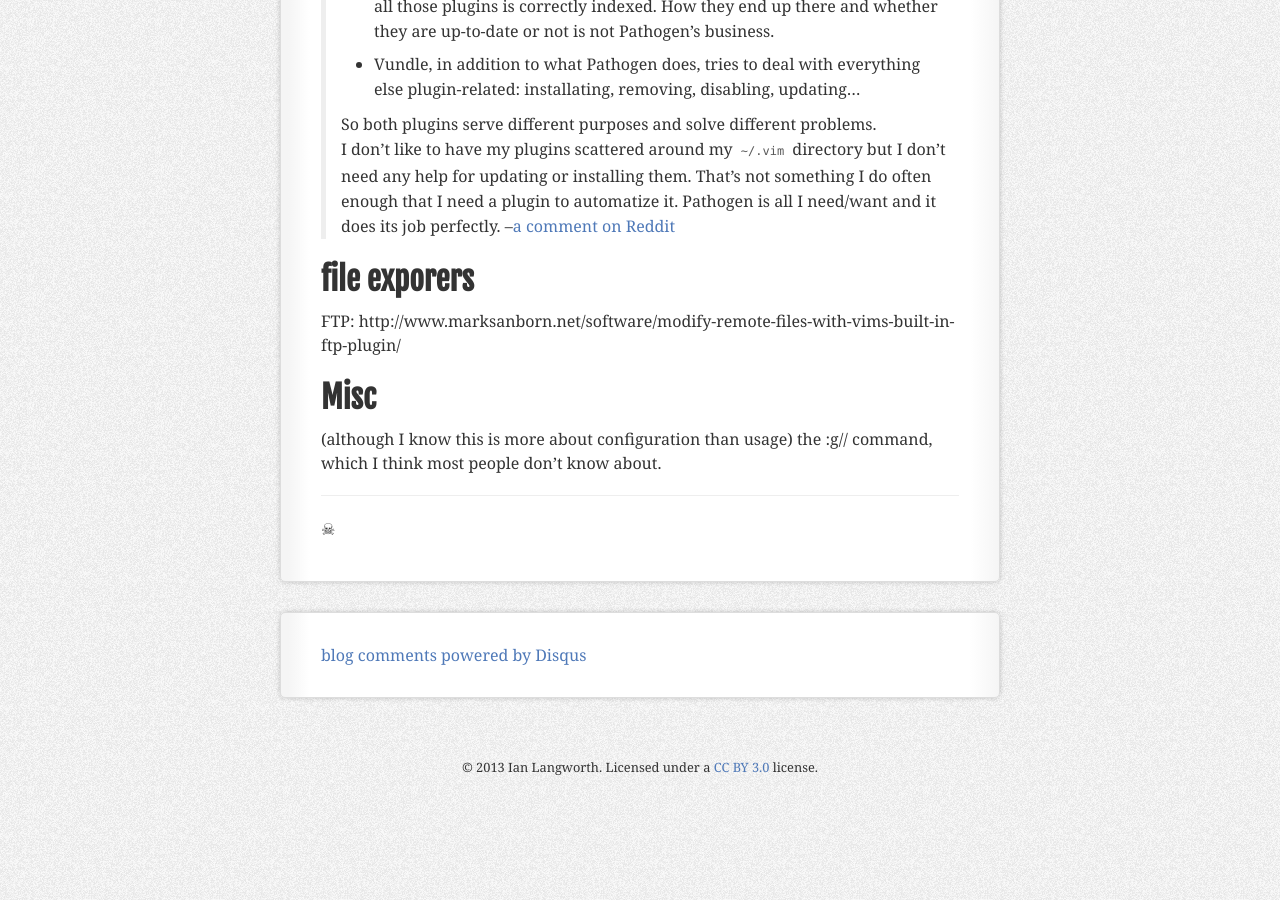
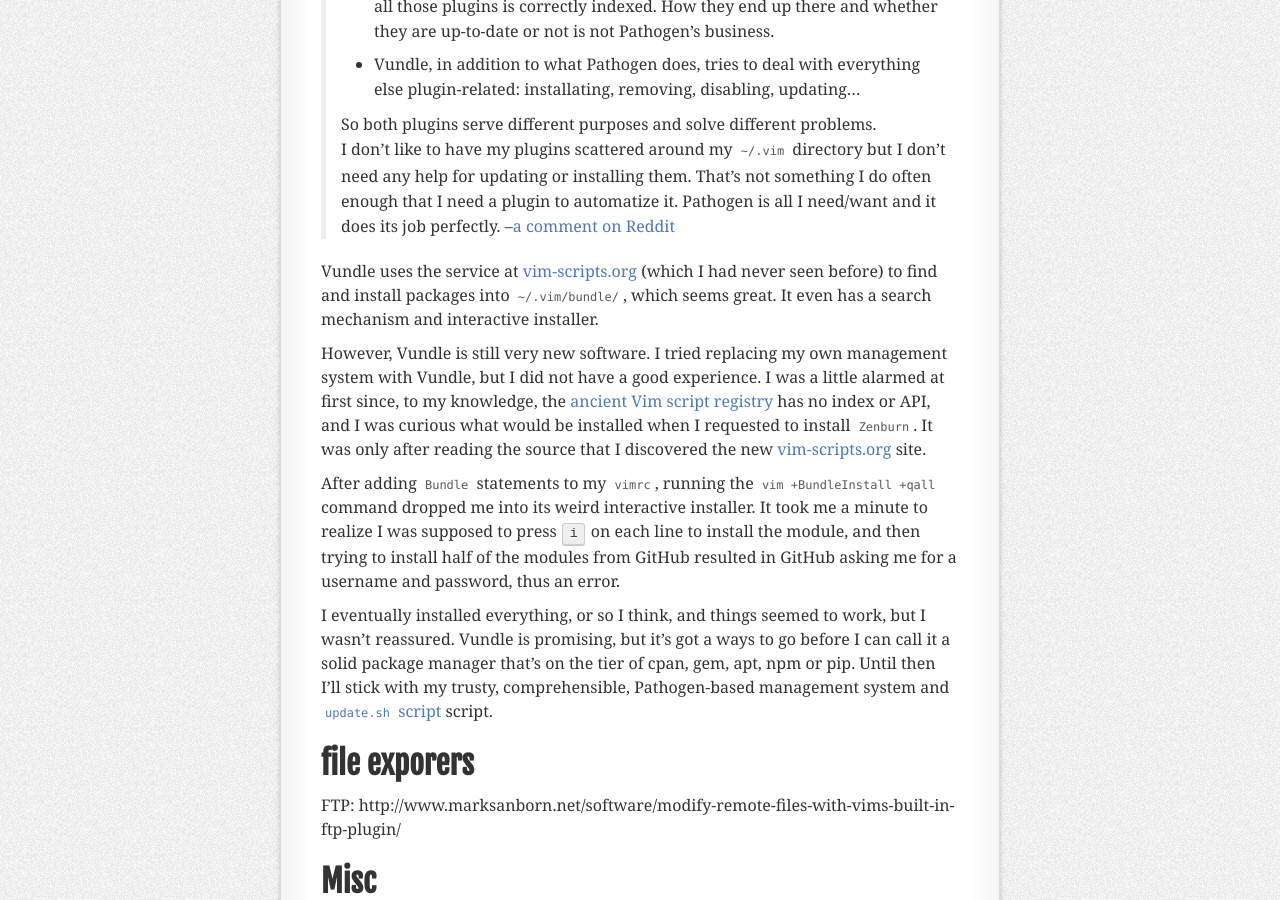
Before and after one commit to statico/statico.github.io, a Jekyll site: the page built from _posts/2013-01-01-vim2.md, in a window 1280 px wide and 900 px high, scrolled down 4501 px. Built offline with Jekyll 4.4.1, drawn with Linux system fonts in a browser that asks for light colours; comment, search, counter and statistics services are not loaded.

Commit message:
progress

```diff
--- a/_posts/2013-01-01-vim2.md
+++ b/_posts/2013-01-01-vim2.md
@@ -149,7 +149,13 @@
 > I need/want and it does its job perfectly.
 > --[a comment on Reddit](http://www.reddit.com/r/vim/comments/18tp84/vim_after_11_years/c8i0f72)
 
+Vundle uses the service at [vim-scripts.org](http://vim-scripts.org/) (which I had never seen before) to find and install packages into `~/.vim/bundle/`, which seems great. It even has a search mechanism and interactive installer.
 
+However, Vundle is still very new software. I tried replacing my own management system with Vundle, but I did not have a good experience. I was a little alarmed at first since, to my knowledge, the [ancient Vim script registry](http://www.vim.org/scripts/index.php) has no index or API, and I was curious what would be installed when I requested to install `Zenburn`. It was only after reading the source that I discovered the new [vim-scripts.org](http://vim-scripts.org/) site.
+
+After adding `Bundle` statements to my `vimrc`, running the `vim +BundleInstall +qall` command dropped me into its weird interactive installer. It took me a minute to realize I was supposed to press <kbd>i</kbd> on each line to install the module, and then trying to install half of the modules from GitHub resulted in GitHub asking me for a username and password, thus an error.
+
+I eventually installed everything, or so I think, and things seemed to work, but I wasn't reassured. Vundle is promising, but it's got a ways to go before I can call it a solid package manager that's on the tier of cpan, gem, apt, npm or pip. Until then I'll stick with my trusty, comprehensible, Pathogen-based management system and [`update.sh` script][updatesh] script.
 
 ## file exporers
 
```
Also changed, not shown: other parts of _posts/2013-01-01-vim2.md (+1 -0 lines).
